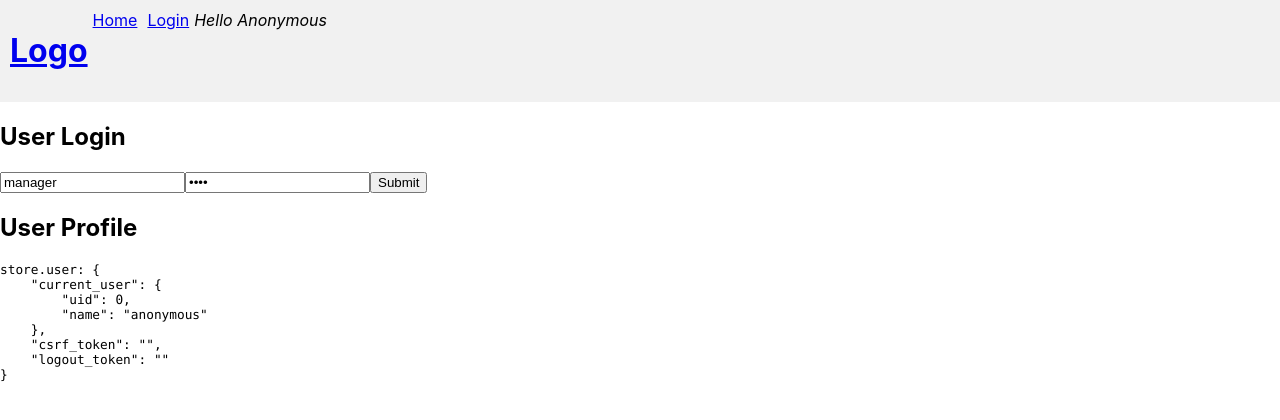
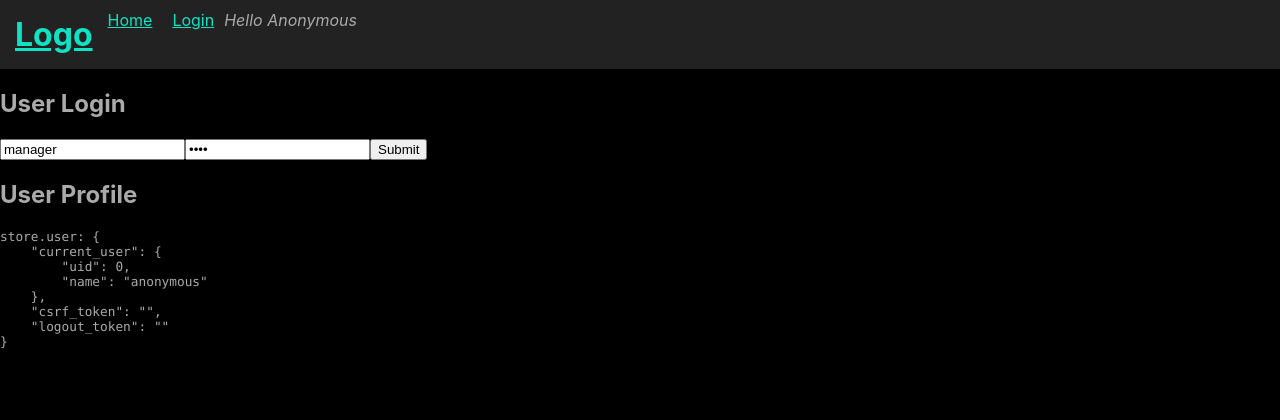
Before and after one commit to vaidis/react-drupal-starter-ts, a React (Create React App) app: page /user/login in a window 1280 px wide. Shown: the top 420 px of the page. Built offline with nearby package versions, Linux system fonts and the light colour scheme.

Commit message:
refactoring

```diff
--- a/src/api/endpoints.js
+++ b/src/api/endpoints.js
@@ -1,6 +1,6 @@
 /** BACKEND */
-export const BASE = "http://192.168.56.101"
-//export const BASE = "https://stevaidis.mywire.org:444"
+// export const BASE = "http://192.168.56.101"
+export const BASE = "https://stevaidis.mywire.org:444"
 export const BASE_API = `${BASE}/jsonapi`
 export const CSRF_TOKEN = `${BASE}/session/token`
 
--- a/src/index.css
+++ b/src/index.css
@@ -3,6 +3,8 @@ body {
   font-family: -apple-system, BlinkMacSystemFont, 'Segoe UI', 'Roboto', 'Oxygen', 'Ubuntu', 'Cantarell', 'Fira Sans', 'Droid Sans', 'Helvetica Neue', sans-serif;
   -webkit-font-smoothing: antialiased;
   -moz-osx-font-smoothing: grayscale;
+  background: #0000;
+  color: #777777;
 }
 
 code {
@@ -34,7 +36,7 @@ form .dzu-dropzone {
   flex-direction: row;
 }
 /* Custom dark theme */
-/*
+
 body {
   background: #000000;
   color: #aaaaaa;
@@ -65,4 +67,4 @@ button {
   flex-direction: row;
   align-content: space-between;
   align-items: space-between;
-} */
+}
--- a/src/pager/Pager.js
+++ b/src/pager/Pager.tsx
@@ -2,7 +2,23 @@ import React from 'react';
 import { connect } from 'react-redux'
 import PagerLink from './PagerLink'
 
-const Pager = ({
+interface Props {
+  // pager: any;
+  pager: {
+    first: any;
+    prev: any;
+    next: any;
+    last:  any;
+  };
+  urlParams: any;
+}
+
+
+interface Link {
+  to?: any;
+}
+
+const Pager: React.FC<Props> = ({
   pager,
   urlParams,
 }) => {
--- /dev/null
+++ b/src/react-app-env.d.ts
@@ -0,0 +1 @@
+/// <reference types="react-scripts" />
```
Also changed, not shown: package.json (+9 -2 lines), tsconfig.json (added, +25 -0 lines), 1 other file (tests, documents, lock files or other folders).
